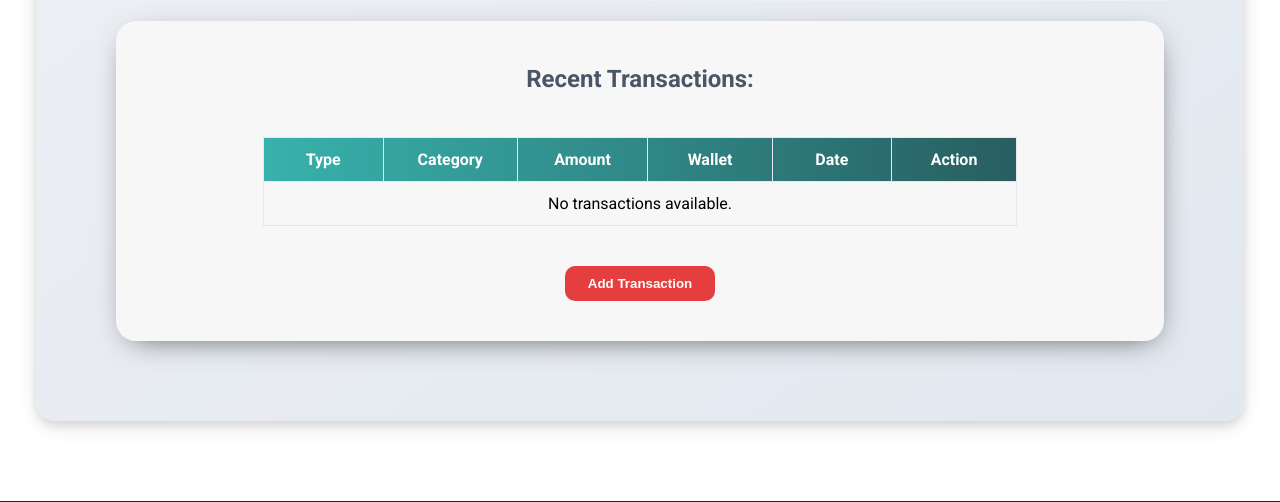
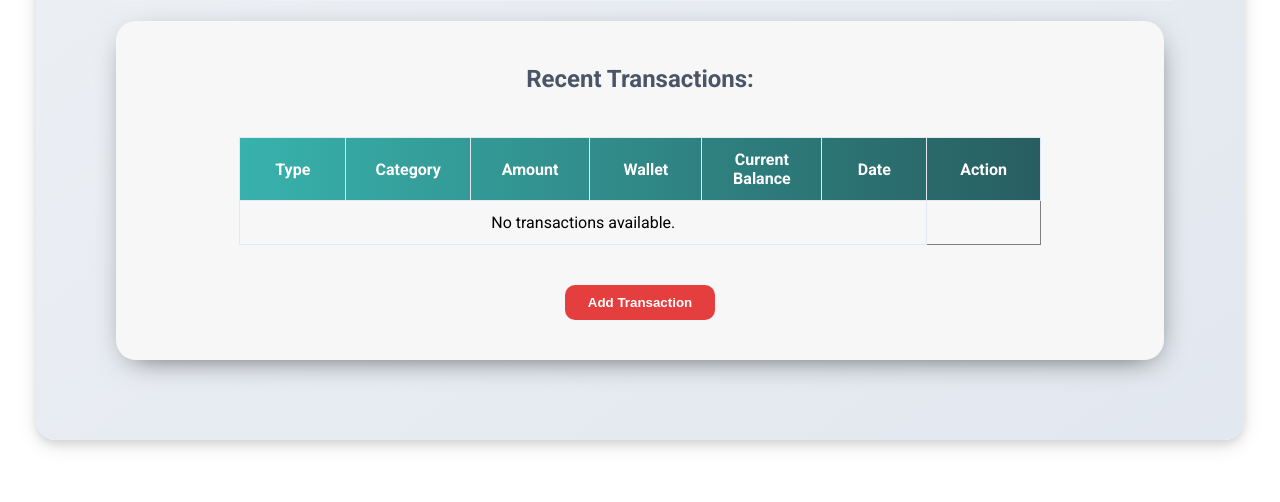
Before and after one commit to costasnicou/finaide, a Django app: page /tracker/ in a window 1280 px wide. Shown: the part 1136-1638 px from the top of the page. Run offline with Django 5.2, Linux system fonts and the light colour scheme; a user stored in the database is signed in; data comes from the database, SQL or seed files in the repository; both versions use the stored data as it was after the commit; some libraries are stand-ins or nearby versions.

Commit message:
total_income_on_transactions

```diff
--- a/finaide/tracker/models.py
+++ b/finaide/tracker/models.py
@@ -79,6 +79,7 @@ class Transaction(models.Model):
     category = models.CharField(max_length=100)
     amount = models.DecimalField(max_digits=10, decimal_places=2)
     timestamp = models.DateTimeField(auto_now_add=True)
+    total_balance = models.DecimalField(max_digits=15, decimal_places=2, default=Decimal('0.00'))  # New field
 
     def __str__(self):
         return f"{self.type} - {self.category} - {self.amount}"
--- a/finaide/tracker/static/css/dashboard.css
+++ b/finaide/tracker/static/css/dashboard.css
@@ -186,13 +186,11 @@ td{
 
 
 
-
-.transaction-section-wrapper{
-    width: 80%;
+.transaction-section-wrapper {
+    width: 85%;
     margin: 0 auto;
-    max-height:400px ;
+    max-height: 400px;
     overflow-x: scroll;
-
 }
 
 
--- a/finaide/tracker/templates/tracker/dashboard.html
+++ b/finaide/tracker/templates/tracker/dashboard.html
@@ -85,6 +85,7 @@
                         <th>Category</th>
                         <th>Amount</th>
                         <th>Wallet</th>
+                        <th>Current Balance</th>
                         <th>Date</th>
                         <th>Action</th>
                     </tr>
@@ -103,6 +104,8 @@
                                 {% endif %}
                             </td>
                             <td>{{ transaction.wallet.name }}</td>
+
+                            <td>€{{ transaction.total_balance }}</td>
 
                             <td>{{ transaction.timestamp|date:"Y-m-d H:i" }}</td>
                             <td>
--- a/finaide/tracker/views.py
+++ b/finaide/tracker/views.py
@@ -65,14 +65,18 @@ def dashboard(request):
                     wallet.balance += transaction.amount
                 else:
                     wallet.balance -= transaction.amount
+                # Assign the wallet's current balance to the transaction's total_balance
+                total_balance = sum(w.balance for w in Wallet.objects.filter(user=request.user))
+                if transaction.type == 'Income':
+                    transaction.total_balance = total_balance + transaction.amount
+                else:
+                    transaction.total_balance = total_balance - transaction.amount
                 transaction.save()
                 wallet.save()
 
-                # # Recalculate total balance across all wallets
-                # total_balance = sum(w.balance for w in Wallet.objects.filter(user=request.user)) +5
 
 
-                # return redirect('dashboard')
+                return redirect('dashboard')
 
             # Handle transaction edit or delete
 
@@ -139,6 +143,13 @@ def dashboard(request):
 
                 original_wallet.save()
 
+            # Assign the wallet's current balance to the transaction's total_balance
+            total_balance = sum(w.balance for w in Wallet.objects.filter(user=request.user))
+            print(f'Total Balance: {total_balance}')
+            if updated_transaction.type == 'Income':
+                updated_transaction.total_balance = total_balance
+            else:
+                updated_transaction.total_balance = total_balance
             # Save the updated transaction
             updated_transaction.save()
             messages.success(request, "Transaction updated successfully!")
@@ -173,10 +184,11 @@ def dashboard(request):
 
 
                      # Calculate the adjusted amount for the new income transaction
-                    adjusted_amount = abs(fat_amount) - abs(previous_expense_sum)
+                    adjusted_amount = Decimal(abs(fat_amount)) - Decimal(abs(previous_expense_sum))
 
 
                     adjusted_amount= abs(adjusted_amount)
+                    total_balance = sum(w.balance for w in Wallet.objects.filter(user=request.user))
 
                     # Ensure the adjusted amount is positive before creating a transaction
                     Transaction.objects.create(
@@ -184,6 +196,7 @@ def dashboard(request):
                             type='Expense',
                             category='Balance Adjustment',
                             amount=adjusted_amount,  # Use the adjusted amount
+                            total_balance = Decimal(total_balance) - adjusted_amount,
                     )
                     messages.success(request, "Wallet updated with an income record!")
 
@@ -198,19 +211,21 @@ def dashboard(request):
                         type='Income',
                         category='Balance Adjustment',
                     ).aggregate(total_income=Sum('amount'))['total_income'] or Decimal('0.00')
-                    print(f'Previous Income Sum: {previous_income_sum}')
+
 
                      # Calculate the adjusted amount for the new income transaction
-                    adjusted_amount = abs(fat_amount) - abs(previous_income_sum)
+                    adjusted_amount = Decimal(abs(fat_amount)) - Decimal(abs(previous_income_sum))
 
                     # Ensure the adjusted amount is positive before creating a transaction
                     adjusted_amount= abs(adjusted_amount)
                     if adjusted_amount > 0:
+                        total_balance = sum(w.balance for w in Wallet.objects.filter(user=request.user))
                         Transaction.objects.create(
                             wallet=wallet,
                             type='Income',
                             category='Balance Adjustment',
                             amount=adjusted_amount,  # Use the adjusted amount
+                            total_balance = Decimal(total_balance) + Decimal(adjusted_amount),
                         )
                         messages.success(request, "Wallet updated with an income record!")
                     else:
```
Also changed, not shown: finaide/db.sqlite3, finaide/tracker/migrations/0003_transaction_total_balance.py (added).
